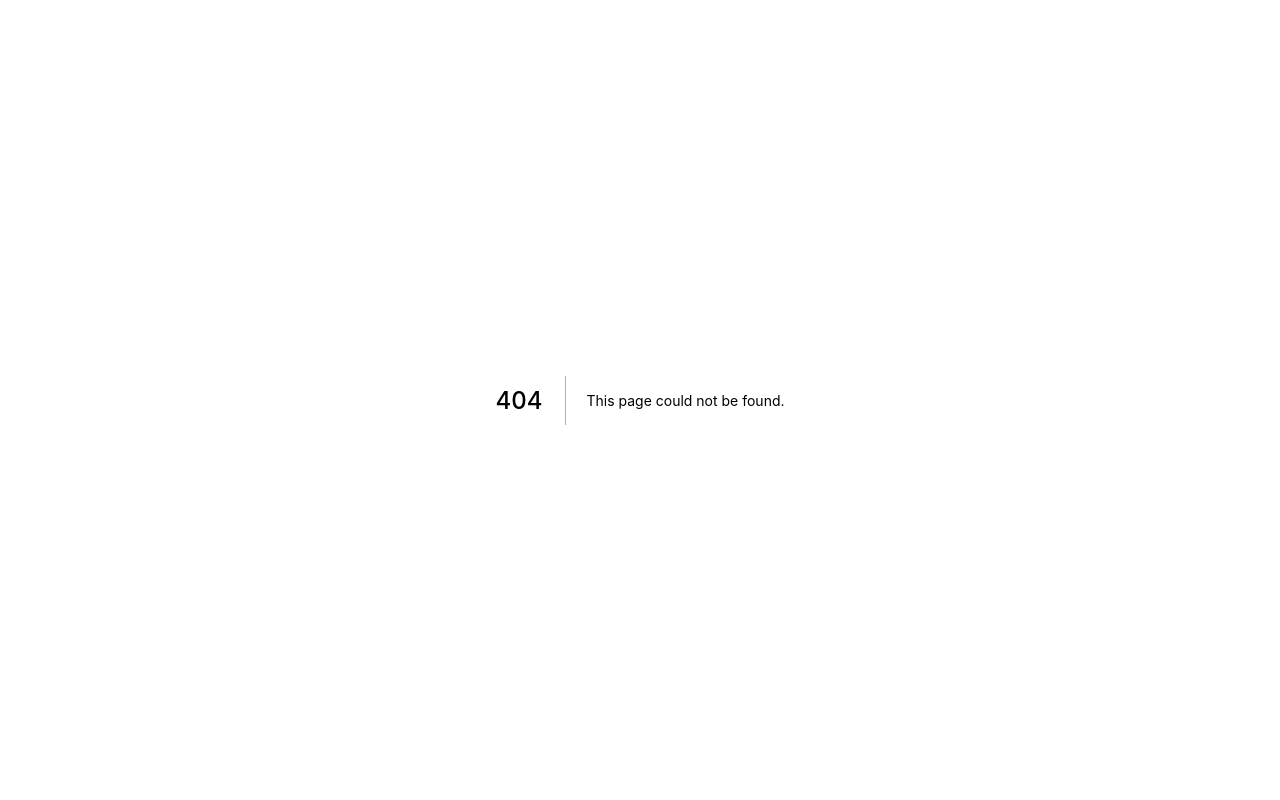
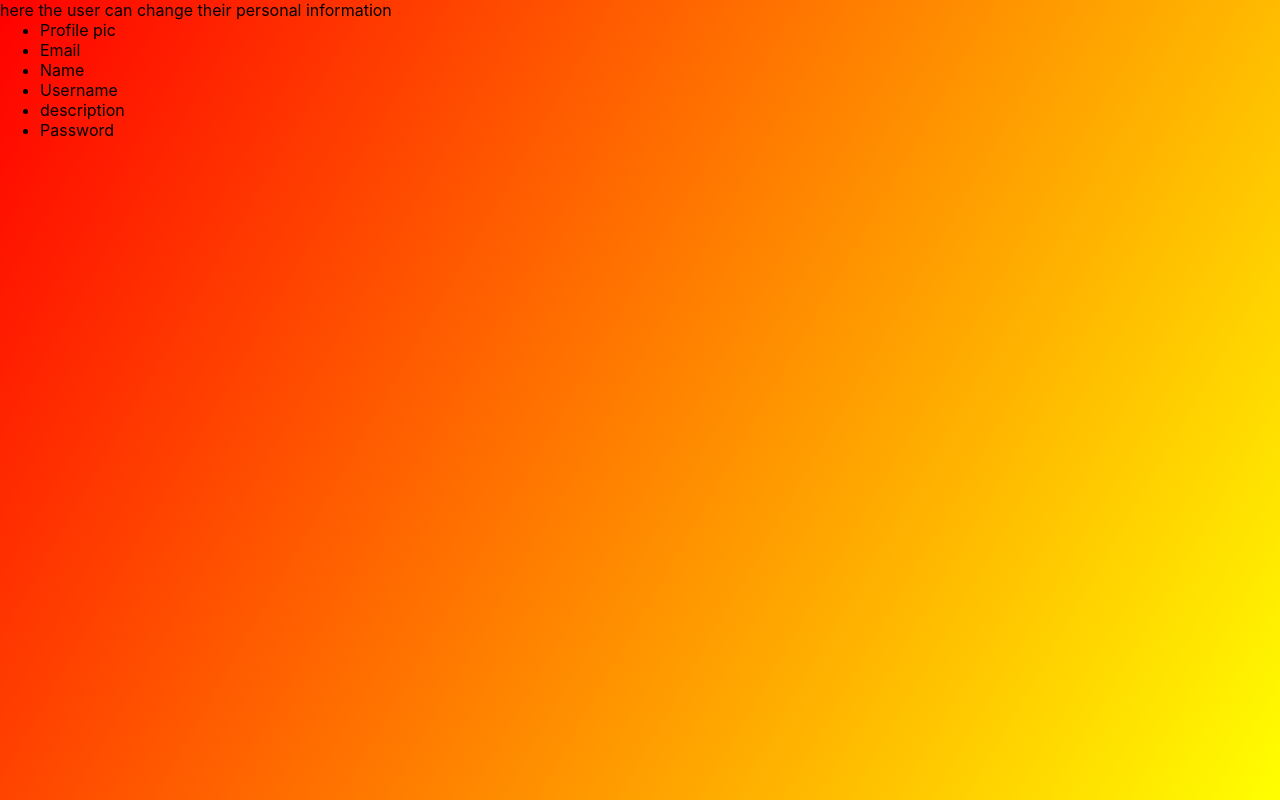
Before and after one commit to srirajbura16/linktree-clone, a Next.js app: page /settings/account in a window 1280 px wide. Before the commit this address had no page. Built offline with nearby package versions, Linux system fonts and the light colour scheme.

Commit message:
added boiler setting pages

```diff
--- /dev/null
+++ b/pages/settings/account.js
@@ -0,0 +1,17 @@
+import React from "react";
+
+export default function Account() {
+  return (
+    <div>
+      here the user can change their personal information
+      <ul>
+        <li>Profile pic</li>
+        <li>Email</li>
+        <li>Name</li>
+        <li>Username</li>
+        <li>description</li>
+        <li>Password</li>
+      </ul>
+    </div>
+  );
+}
--- /dev/null
+++ b/pages/settings/index.js
@@ -0,0 +1,5 @@
+import React from "react";
+
+export default function index() {
+  return <div>Links pointing to account and links page.</div>;
+}
--- a/styles/globals.css
+++ b/styles/globals.css
@@ -1,11 +1,8 @@
 * {
   margin: 0;
-  padding: 0;
 }
 html,
 body {
-  padding: 0;
-  margin: 0;
   font-family: -apple-system, BlinkMacSystemFont, Segoe UI, Roboto, Oxygen,
     Ubuntu, Cantarell, Fira Sans, Droid Sans, Helvetica Neue, sans-serif;
   height: 100%;
```
